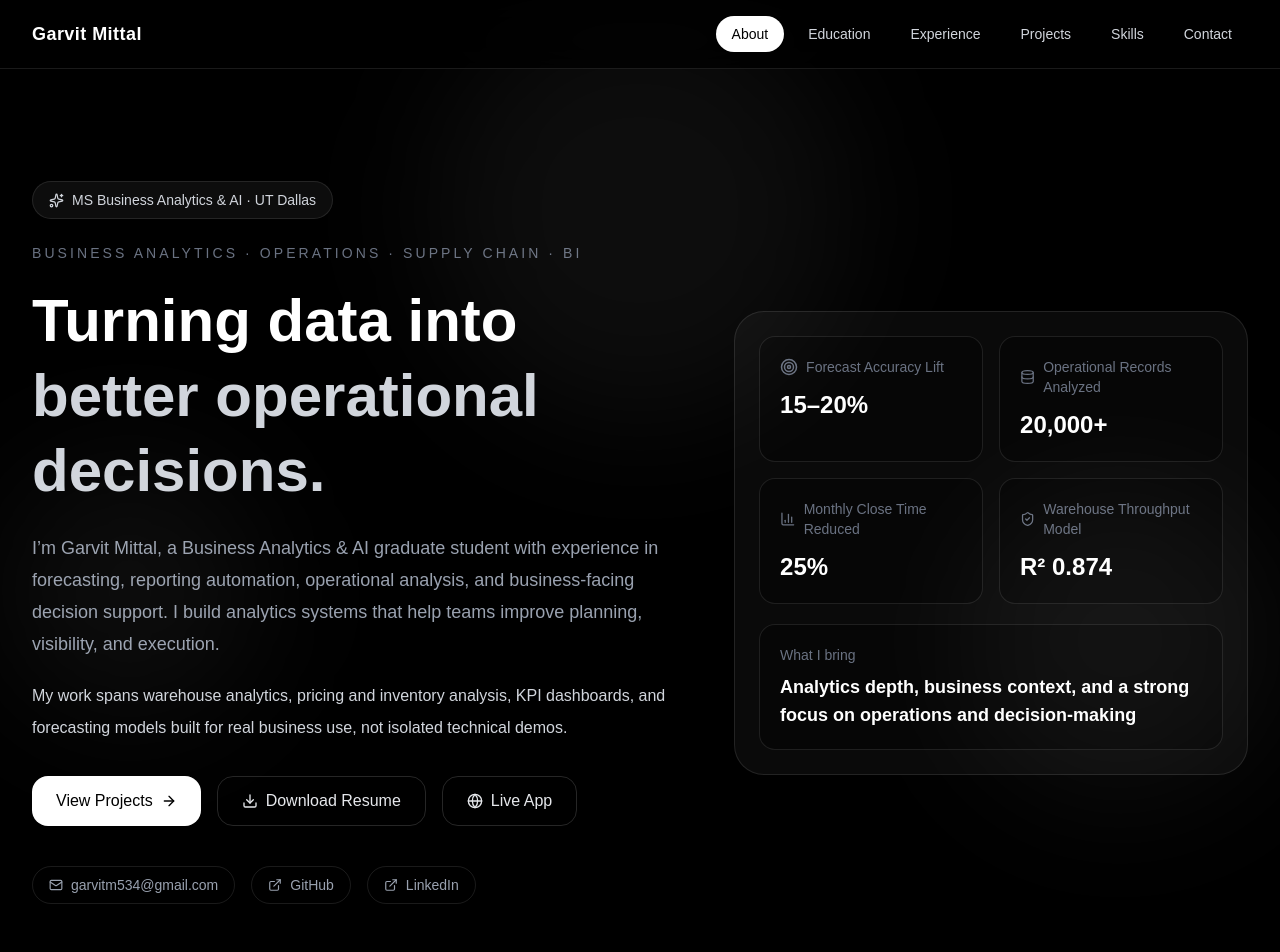
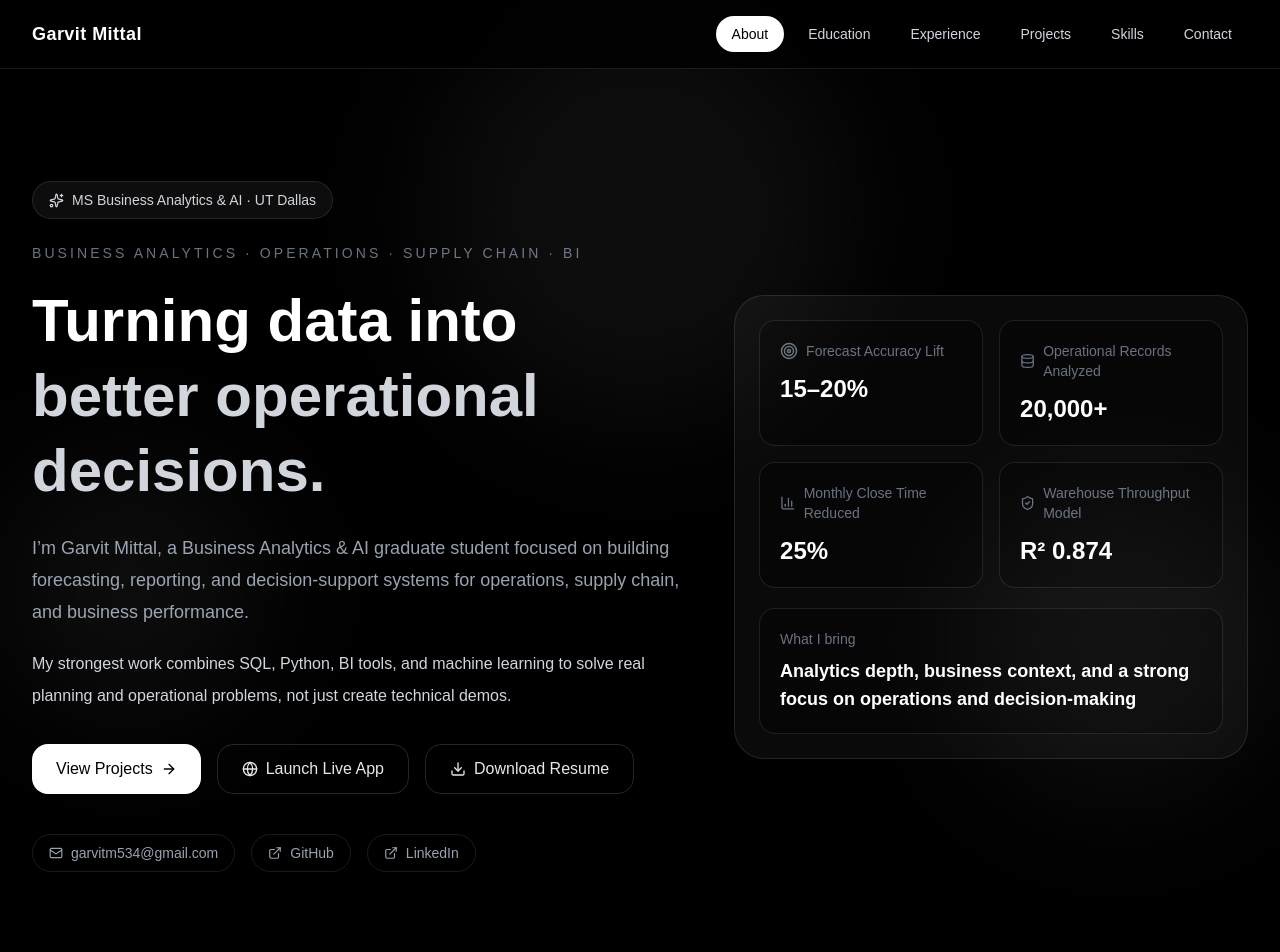
Before and after one commit to garvit-mittal04/garvit-portfolio, a Next.js app: page / in a window 1280 px wide. Shown: the top 952 px of the page. Built offline with nearby package versions, Linux system fonts and the light colour scheme.

Commit message:
Update portfolio homepage and fix icon issues

```diff
--- a/app/page.tsx
+++ b/app/page.tsx
@@ -73,7 +73,7 @@ const flagshipProject = {
   subtitle:
     "Flagship Project · Python · SQL · XGBoost · Prophet · SHAP · R · Streamlit",
   description:
-    "An end-to-end analytics system built to improve warehouse staffing, shipment flow, disruption monitoring, and throughput planning using forecasting, machine learning, SQL, and business decision logic.",
+    "A business-focused analytics system designed to improve warehouse staffing, shipment flow, disruption monitoring, and throughput planning through forecasting, machine learning, SQL architecture, and decision support logic.",
   highlights: [
     { label: "Supply chain records analyzed", value: "53,000+" },
     { label: "Throughput model performance", value: "R² = 0.874" },
@@ -81,11 +81,11 @@ const flagshipProject = {
     { label: "Statistical validation", value: "6 tests in R" },
   ],
   bullets: [
-    "Built a realistic warehouse decision workflow covering demand forecasting, disruption risk classification, throughput prediction, and decision support.",
-    "Developed models using Prophet, XGBoost, and Gradient Boosting to connect operational data with staffing and planning decisions.",
+    "Built a realistic warehouse decision workflow covering demand forecasting, disruption risk classification, throughput prediction, and scenario-based planning support.",
+    "Developed models using Prophet, XGBoost, and Gradient Boosting to connect operational data with staffing, planning, and flow-management decisions.",
     "Designed a structured SQL layer and analytical queries to make shipment, disruption, and throughput analysis reproducible and business-ready.",
     "Applied SHAP explainability to identify operational cost drivers, including an estimated $2,286 cost per disruption hour.",
-    "Deployed the work as a live Streamlit application to make model outputs usable for scenario-based decision-making.",
+    "Deployed the work as a live Streamlit application so model outputs could be used in a decision-facing interface rather than a static notebook.",
   ],
   github: "https://github.com/garvit-mittal04/warehouse-decision-system",
   liveApp: "https://warehouse-garvit.streamlit.app",
@@ -94,22 +94,22 @@ const flagshipProject = {
 const projectData = [
   {
     icon: <LineChart size={22} />,
-    title: "Revenue Prediction & Customer Segmentation",
+    title: "Customer Revenue Forecasting & Segmentation Model",
     subtitle: "Predictive Analytics · Regression · Classification",
     description:
       "Built forecasting and segmentation workflows to support revenue planning, customer prioritization, and performance improvement decisions.",
     bullets: [
       "Designed regression and classification workflows for revenue forecasting and customer grouping.",
       "Connected model outputs to business actions instead of stopping at technical metrics.",
-      "Framed the work around growth, profitability, and decision support.",
+      "Framed the work around growth, prioritization, and decision support.",
     ],
   },
   {
     icon: <Database size={22} />,
-    title: "SQL Database Design & KPI Dashboard",
+    title: "Operational KPI Reporting System",
     subtitle: "SQL · Power BI · DAX · Reporting Automation",
     description:
-      "Designed a structured relational database and KPI dashboard layer to reduce manual reporting effort and improve visibility into performance trends.",
+      "Designed a structured relational database and KPI dashboard layer to reduce manual reporting effort and improve visibility into operational and performance trends.",
     bullets: [
       "Wrote SQL queries using JOINs, CTEs, and window functions for operational and performance analysis.",
       "Built KPI dashboards in Power BI with DAX to track multi-period trends and business performance.",
@@ -118,10 +118,10 @@ const projectData = [
   },
   {
     icon: <BarChart3 size={22} />,
-    title: "Pricing & Inventory Analytics",
+    title: "Retail Pricing & Inventory Insights Engine",
     subtitle: "Retail Analytics · Forecasting · SKU Performance",
     description:
-      "Worked on pricing, demand, and inventory analysis use cases to support SKU-level decisions and operating visibility.",
+      "Worked on pricing, demand, and inventory analysis use cases to support SKU-level decisions, assortment visibility, and inventory planning.",
     bullets: [
       "Built analysis around sales trends, product mix, and inventory planning.",
       "Supported pricing and assortment decisions using structured KPI views.",
@@ -363,10 +363,9 @@ export default function GarvitPortfolio() {
               transition={{ duration: 0.7 }}
               className="mt-6 max-w-3xl text-base leading-8 text-gray-400 md:text-lg"
             >
-              I’m Garvit Mittal, a Business Analytics & AI graduate student with
-              experience in forecasting, reporting automation, operational analysis,
-              and business-facing decision support. I build analytics systems that help
-              teams improve planning, visibility, and execution.
+              I’m Garvit Mittal, a Business Analytics & AI graduate student focused on
+              building forecasting, reporting, and decision-support systems for
+              operations, supply chain, and business performance.
             </motion.p>
 
             <motion.p
@@ -375,9 +374,9 @@ export default function GarvitPortfolio() {
               transition={{ duration: 0.78 }}
               className="mt-5 max-w-3xl text-base leading-8 text-gray-300"
             >
-              My work spans warehouse analytics, pricing and inventory analysis,
-              KPI dashboards, and forecasting models built for real business use,
-              not isolated technical demos.
+              My strongest work combines SQL, Python, BI tools, and machine learning
+              to solve real planning and operational problems, not just create
+              technical demos.
             </motion.p>
 
             <motion.div
@@ -394,20 +393,20 @@ export default function GarvitPortfolio() {
               </a>
 
               <a
+                href={flagshipProject.liveApp}
+                target="_blank"
+                rel="noreferrer"
+                className="inline-flex items-center gap-2 rounded-2xl border border-white/15 px-6 py-3 font-medium text-gray-200 transition hover:bg-white/10"
+              >
+                <Globe size={16} /> Launch Live App
+              </a>
+
+              <a
                 href="/RESUME.pdf"
                 download
                 className="inline-flex items-center gap-2 rounded-2xl border border-white/15 px-6 py-3 font-medium text-gray-200 transition hover:bg-white/10"
               >
                 <Download size={16} /> Download Resume
-              </a>
-
-              <a
-                href={flagshipProject.liveApp}
-                target="_blank"
-                rel="noreferrer"
-                className="inline-flex items-center gap-2 rounded-2xl border border-white/15 px-6 py-3 font-medium text-gray-200 transition hover:bg-white/10"
-              >
-                <Globe size={16} /> Live App
               </a>
             </motion.div>
 
@@ -480,8 +479,12 @@ export default function GarvitPortfolio() {
       >
         <div className="grid gap-10 lg:grid-cols-[0.72fr_1.28fr]">
           <div>
-            <p className="text-sm uppercase tracking-[0.22em] text-gray-500">About</p>
-            <h2 className="mt-3 text-3xl font-semibold md:text-4xl">How I work</h2>
+            <p className="text-sm uppercase tracking-[0.22em] text-gray-500">
+              About
+            </p>
+            <h2 className="mt-3 text-3xl font-semibold md:text-4xl">
+              What I bring
+            </h2>
           </div>
 
           <div className="space-y-5 leading-8 text-gray-300">
@@ -618,7 +621,9 @@ export default function GarvitPortfolio() {
             </div>
             <div>
               <h3 className="text-2xl font-semibold">{flagshipProject.title}</h3>
-              <p className="mt-2 text-sm text-gray-400">{flagshipProject.subtitle}</p>
+              <p className="mt-2 text-sm text-gray-400">
+                {flagshipProject.subtitle}
+              </p>
             </div>
           </div>
 
@@ -636,6 +641,52 @@ export default function GarvitPortfolio() {
                 <p className="mt-2 text-lg font-semibold text-white">{item.value}</p>
               </div>
             ))}
+          </div>
+
+          <div className="mt-6 rounded-[24px] border border-dashed border-white/15 bg-black/30 p-6">
+            <div className="grid gap-5 md:grid-cols-3">
+              <div className="rounded-2xl border border-white/10 bg-white/[0.03] p-5">
+                <p className="text-sm uppercase tracking-[0.18em] text-gray-500">
+                  Problem
+                </p>
+                <p className="mt-3 leading-7 text-gray-300">
+                  Warehouse teams often make staffing, flow, and disruption decisions
+                  reactively, with limited forecasting visibility and weak operational
+                  planning support.
+                </p>
+              </div>
+
+              <div className="rounded-2xl border border-white/10 bg-white/[0.03] p-5">
+                <p className="text-sm uppercase tracking-[0.18em] text-gray-500">
+                  Approach
+                </p>
+                <p className="mt-3 leading-7 text-gray-300">
+                  Combined SQL, forecasting, classification, throughput prediction,
+                  and explainability into a decision-oriented analytics workflow.
+                </p>
+              </div>
+
+              <div className="rounded-2xl border border-white/10 bg-white/[0.03] p-5">
+                <p className="text-sm uppercase tracking-[0.18em] text-gray-500">
+                  Outcome
+                </p>
+                <p className="mt-3 leading-7 text-gray-300">
+                  Produced a usable warehouse planning system with measurable model
+                  performance, cost insights, and a live app interface for scenario
+                  evaluation.
+                </p>
+              </div>
+            </div>
+          </div>
+
+          <div className="mt-6 rounded-[24px] border border-dashed border-white/15 bg-black/30 p-6">
+            <p className="text-sm uppercase tracking-[0.2em] text-gray-500">
+              Project visual placeholder
+            </p>
+            <div className="mt-4 flex min-h-[220px] items-center justify-center rounded-2xl border border-white/10 bg-white/[0.03] text-center text-sm leading-7 text-gray-500">
+              Add a screenshot of your Streamlit app, dashboard, or architecture
+              diagram here to make this project instantly more credible.
+            </div>
           </div>
 
           <div className="mt-6 grid gap-4 md:grid-cols-2">
```
